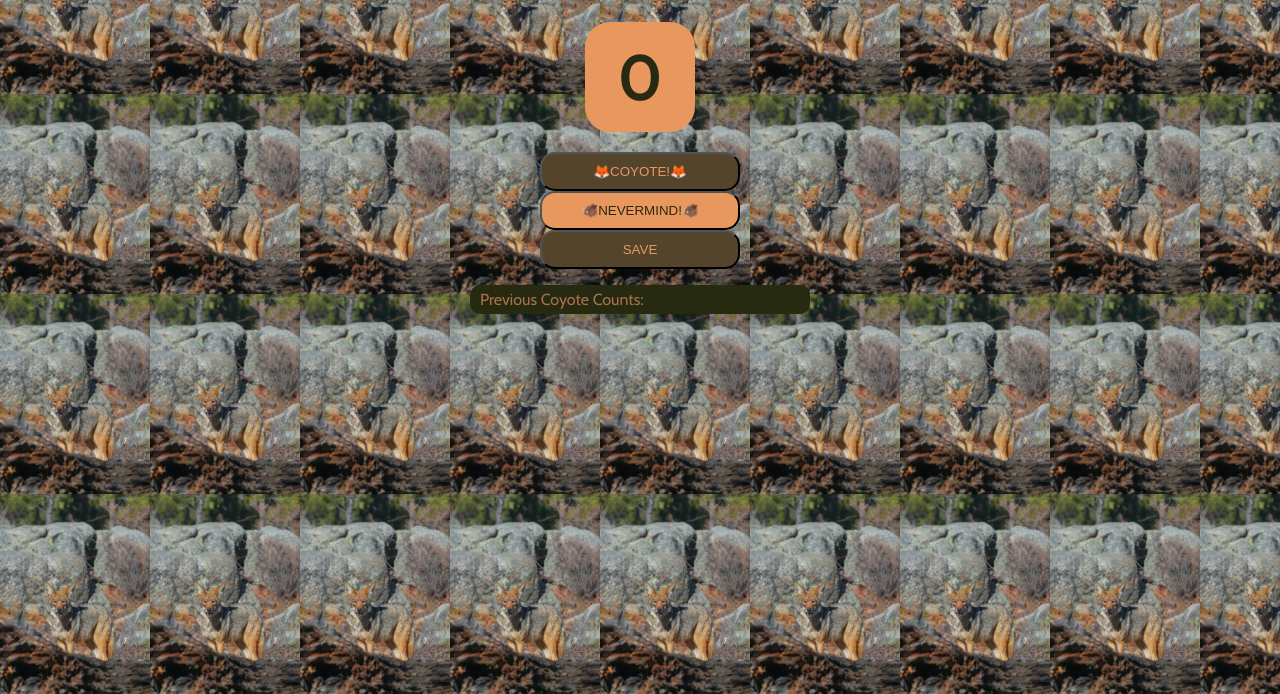
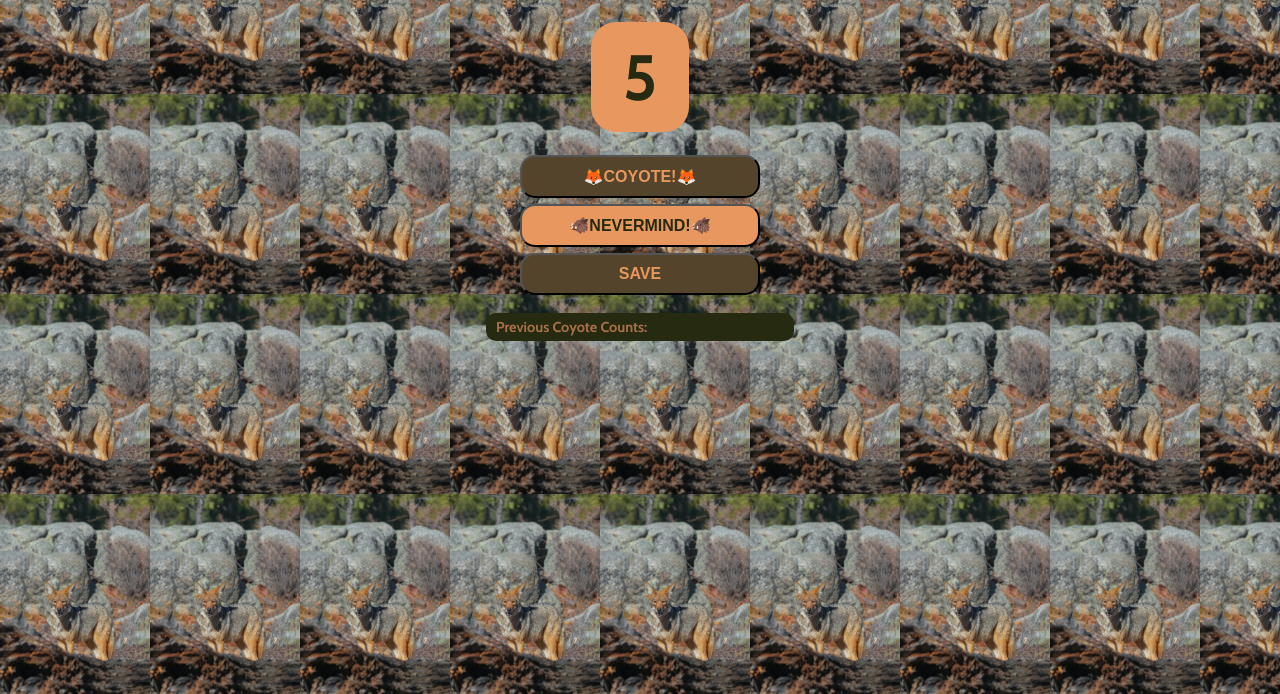
Before and after one commit to joshua-rowan/coyote-counter, a plain HTML site: page index.html in a window 1280 px wide. Shown: the part 106-800 px from the top of the page. Drawn offline with nearby package versions, Linux system fonts and the light colour scheme.

Commit message:
initial js commit

```diff
--- a/index.js
+++ b/index.js
@@ -0,0 +1,5 @@
+let countEl = document.getElementById("count-el")
+
+let count = 5
+
+countEl.textContent = count
--- a/style.css
+++ b/style.css
@@ -1,3 +1,7 @@
+.page {
+    max-width: 100px;
+}
+
 body {
     display: flex;
     flex-direction: column;
@@ -29,6 +33,9 @@ button {
     width: 15em;
     padding: 10px 0px 10px 0px;
     border-radius: 15px;
+    margin: 3px;
+    font-size: 1em;
+    font-weight: 700;
 }
 
 #counter-btn {
@@ -52,4 +59,6 @@ p {
     padding: 5px 10px;
     width: 20em;
     border-radius: 10px;
+    font-size: 0.9em;
+    font-weight: 600;
 }
```
Also changed, not shown: index.html (line endings or trailing spaces).
